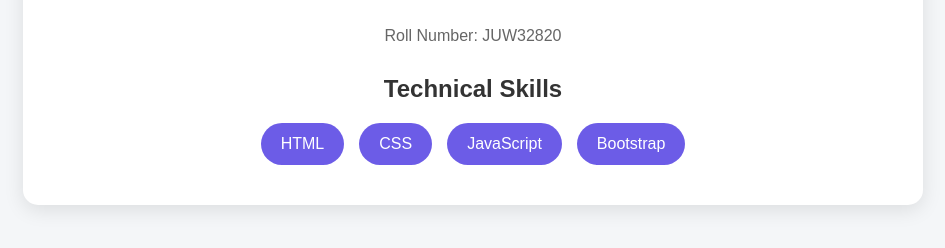
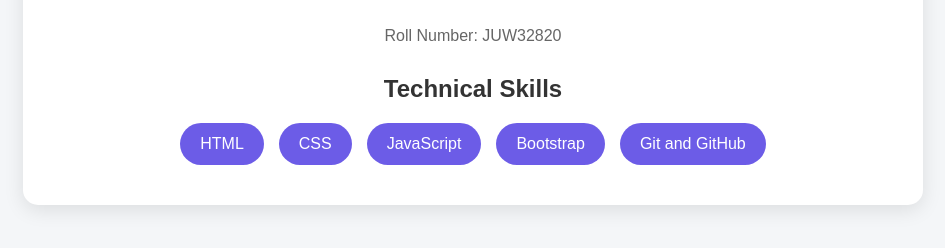
Before and after one commit to mahnoor643/devops-a-2329227, a plain HTML site: page site/index.html in a window 1280 px wide. Shown: the part 158-406 px from the top of the page, without its empty margins (167-1112 px from the left). Drawn offline with Linux system fonts and the light colour scheme.

Commit message:
Add fourth technical skill

```diff
--- a/site/index.html
+++ b/site/index.html
@@ -106,6 +106,7 @@
                 <li>CSS</li>
                 <li>JavaScript</li>
                 <li>Bootstrap</li>
+                 <li>Git and GitHub</li>
             </ul>
 
         </div>
```
